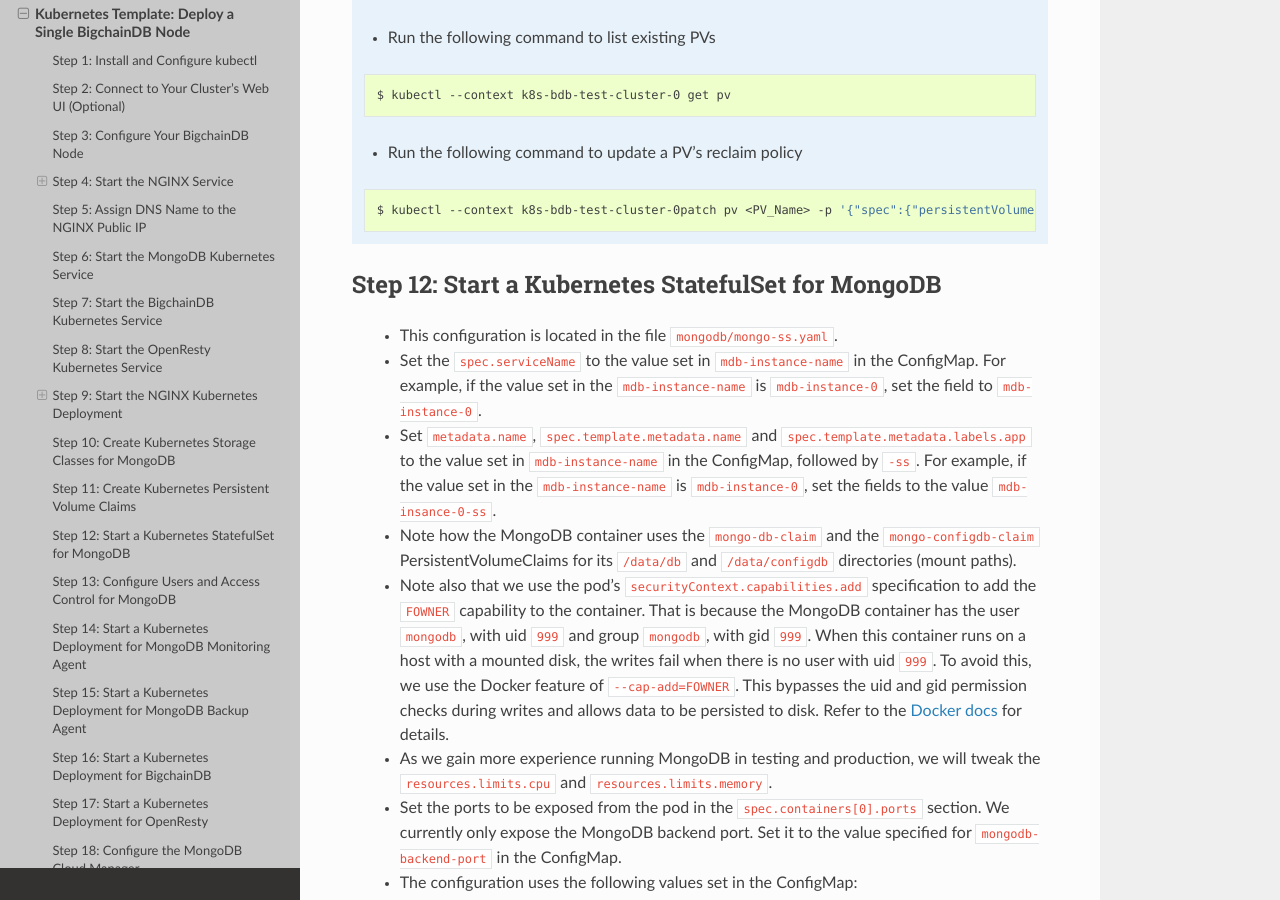
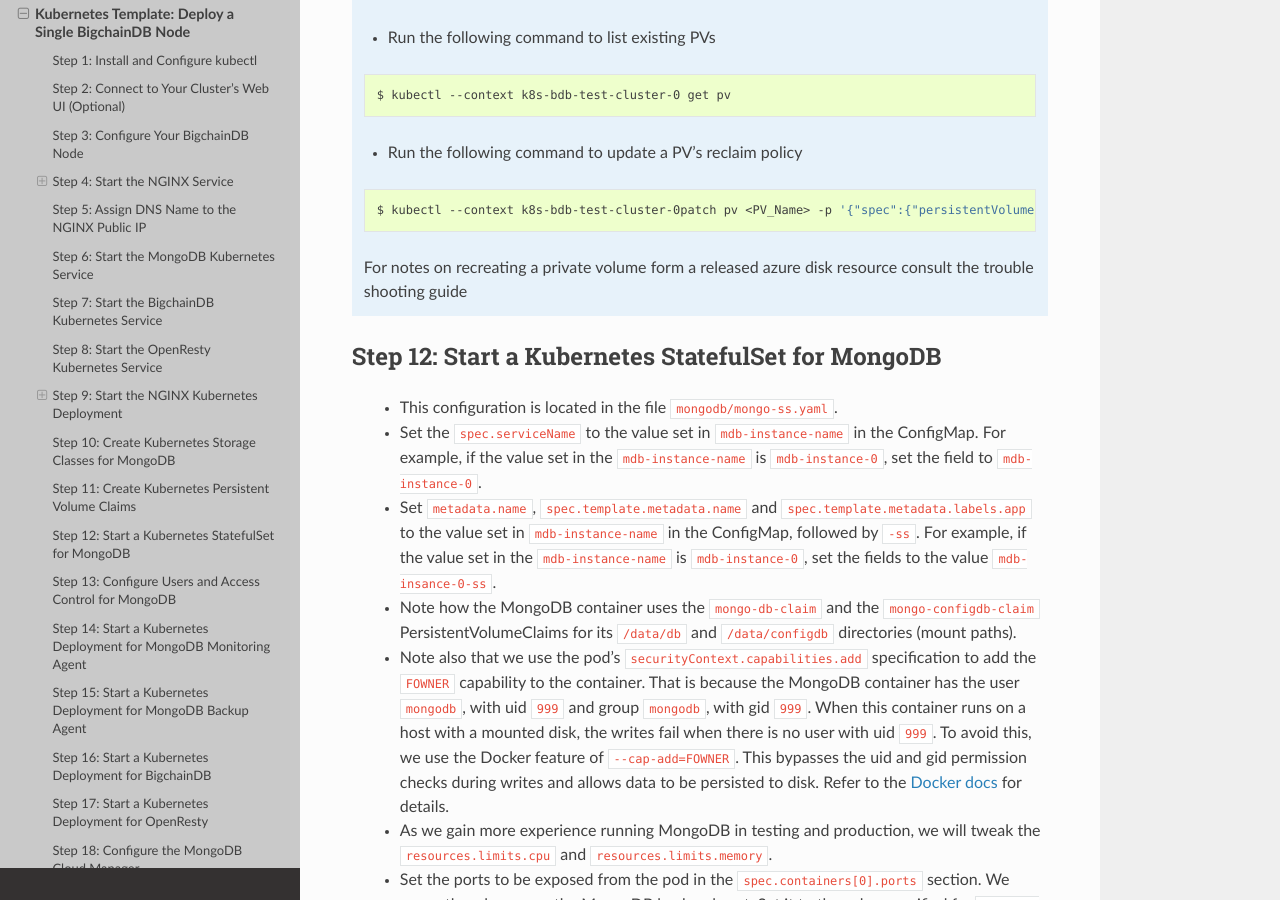
Before and after one commit to bigchaindb/bigchaindb, a Sphinx documentation site: the page built from docs/server/source/production-deployment-template/node-on-kubernetes.rst, in a window 1280 px wide and 900 px high, scrolled down 8510 px. Built offline with Sphinx 7.4.7 and the Read the Docs theme 2.0.0, drawn with Linux system fonts in a browser that asks for light colours; pages that are not in the unit, such as notebooks, are missing from menus.

Commit message:
Add PV creating steps from existing azure disk to trouble shooting guide
Signed-off-by: Shahbaz Nazir <shahbaz@bigchaindb.com>

```diff
--- a/docs/server/source/production-deployment-template/node-on-kubernetes.rst
+++ b/docs/server/source/production-deployment-template/node-on-kubernetes.rst
@@ -506,6 +506,9 @@
 
         $ kubectl --context k8s-bdb-test-cluster-0patch pv <PV_Name> -p '{"spec":{"persistentVolumeReclaimPolicy":"Retain"}}'
 
+    For notes on recreating a private volume form a released azure disk resource consult
+    the trouble shooting guide
+
 Step 12: Start a Kubernetes StatefulSet for MongoDB
 ---------------------------------------------------
 
```
